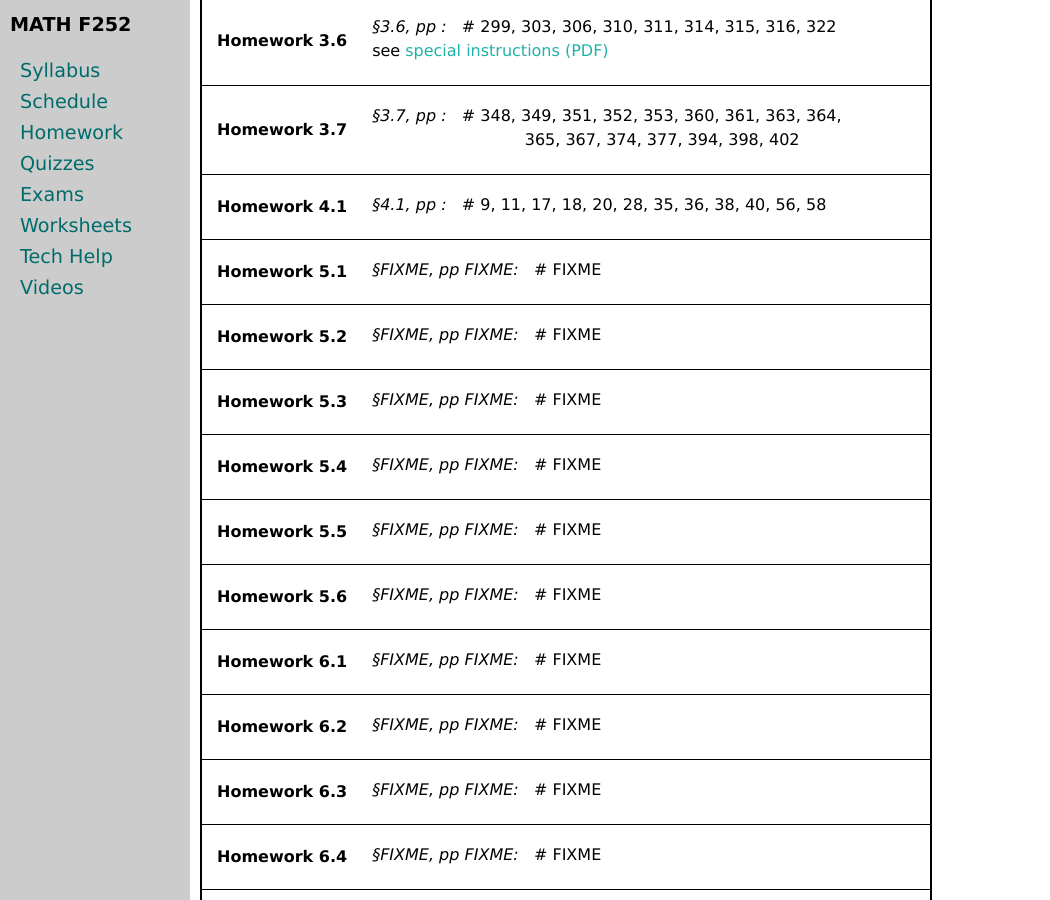
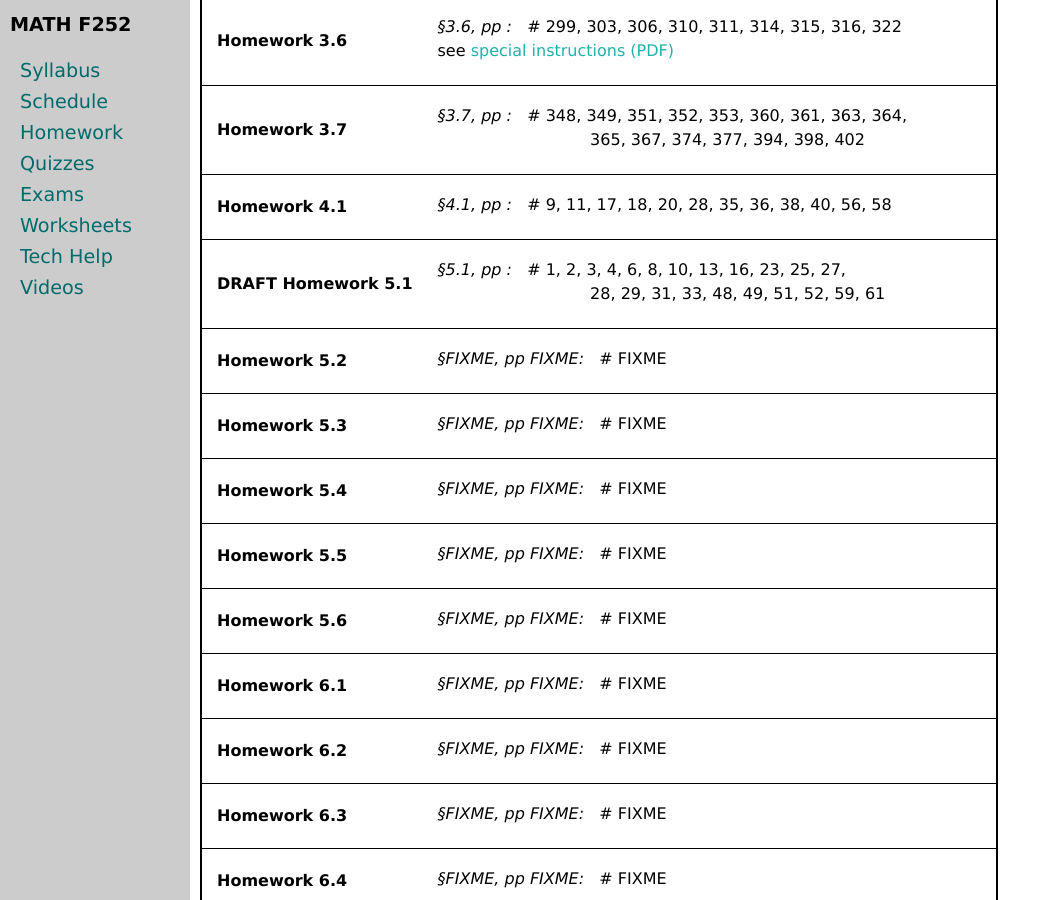
Before and after one commit to uaf-math/calc2, a Jekyll site: the page built from homework.md, in a window 1280 px wide and 900 px high, scrolled down 1349 px. Shown: the whole window, without its empty margins (0-1050 px from the left). Built offline with Jekyll 4.4.1, drawn with Linux system fonts in a browser that asks for light colours.

Commit message:
Draft Homework 5.1.

```diff
--- a/_data/homework.yml
+++ b/_data/homework.yml
@@ -98,11 +98,12 @@ homework:
   - section: 4.1
     pages:
     problems: 9, 11, 17, 18, 20, 28, 35, 36, 38, 40, 56, 58
-- name: Homework 5.1
+- name: DRAFT Homework 5.1
   sections:
-  - section: FIXME
-    pages: FIXME
-    problems: FIXME
+  - section: 5.1
+    pages:
+    problems: 1, 2, 3, 4, 6, 8, 10, 13, 16, 23, 25, 27,
+    cont: 28, 29, 31, 33, 48, 49, 51, 52, 59, 61
 - name: Homework 5.2
   sections:
   - section: FIXME
```
